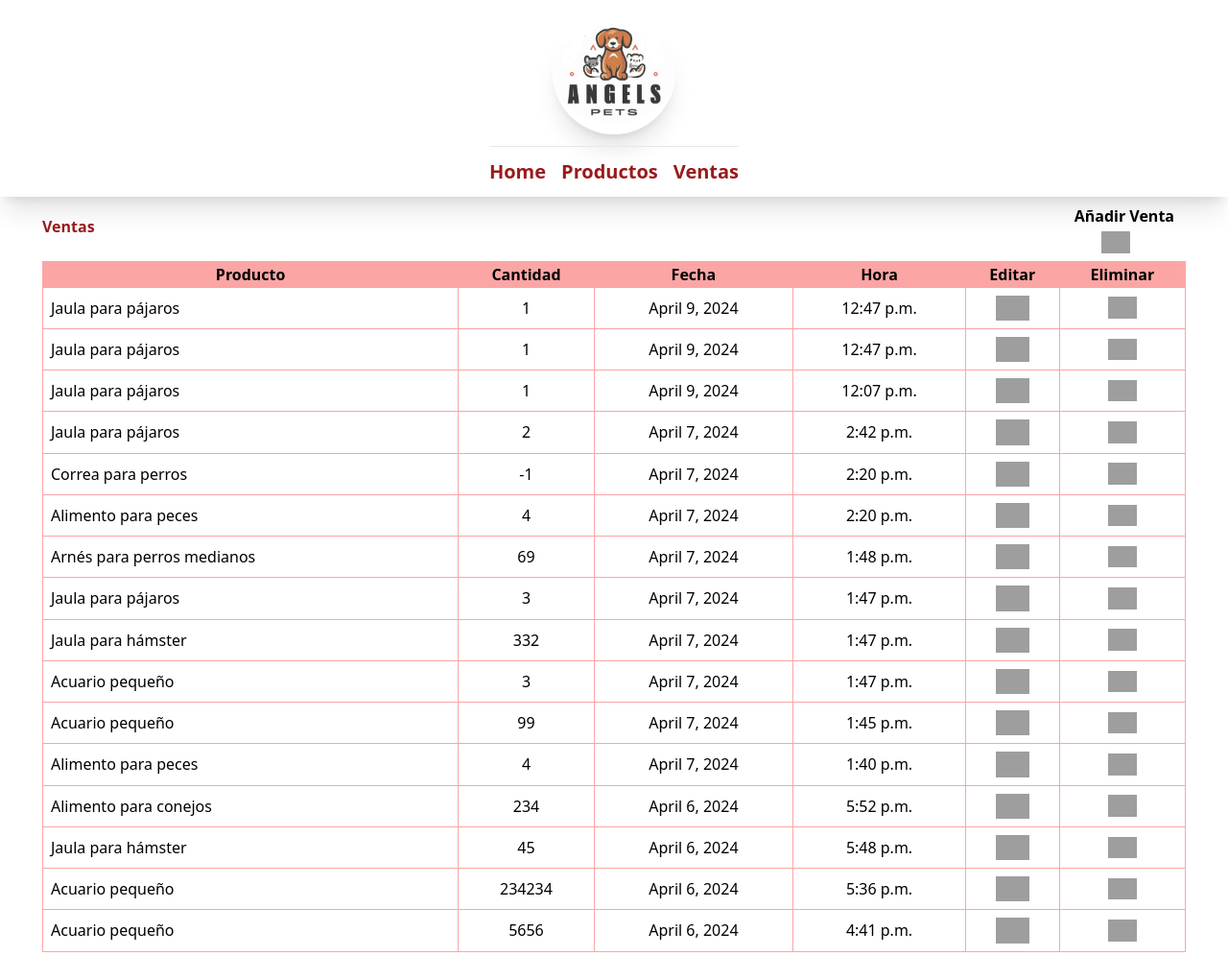
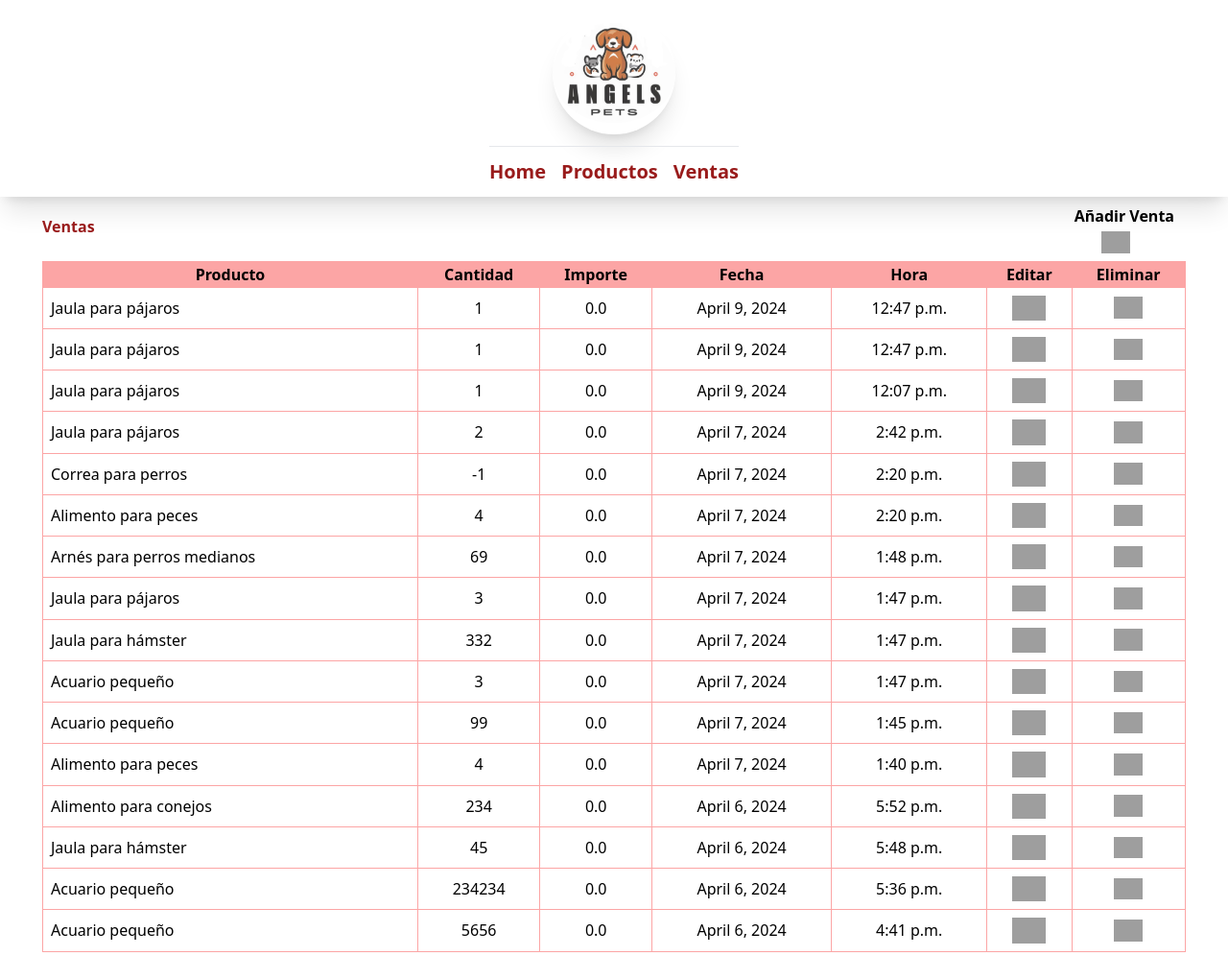
Before and after one commit to henryglez02/pets_shop, a Django app: page /petshop/ventas in a window 1280 px wide. Shown: the whole page at 96% size. Run offline with Django 5.2, Linux system fonts and the light colour scheme; data comes from the database, SQL or seed files in the repository; both versions use the stored data as it was after the commit; some libraries are stand-ins or nearby versions; grey boxes are pictures that could not be loaded.

Commit message:
add importe and create exception page

```diff
--- a/internal_shop_app/models.py
+++ b/internal_shop_app/models.py
@@ -1,3 +1,4 @@
+from typing import Any
 from django.db import models
 
 # Create your models here.
@@ -14,8 +15,9 @@ class Producto(models.Model):
 
 
 class Venta(models.Model):
-    id_producto = models.ForeignKey(Producto, on_delete=models.CASCADE)
+    id_producto = models.ForeignKey(Producto, on_delete=models.RESTRICT)
     cantidad = models.IntegerField(max_length=50)
+    importe = models.FloatField(max_length=50, default=0)
     fecha = models.DateField(auto_now_add=True)
     hora = models.TimeField(auto_now_add=True)
 
--- /dev/null
+++ b/internal_shop_app/templates/exceptions.html
@@ -0,0 +1,5 @@
+<div>
+  <h1>Ha ocurrido el siguiente error:</h1>
+  <h2>{{error}}</h2>
+  <a href="{% url 'home'%}"><h3>Volver a Inicio</h3></a>
+</div>
--- a/internal_shop_app/templates/tabla_venta.html
+++ b/internal_shop_app/templates/tabla_venta.html
@@ -18,6 +18,8 @@
       <tr class="bg-red-300 text-black">
         <th class="border border-red-300">Producto</th>
         <th class="border border-red-300">Cantidad</th>
+        <th class="border border-red-300">Importe</th>
+
         <th class="border border-red-300">Fecha</th>
         <th class="border border-red-300">Hora</th>
         <th class="border border-red-300">Editar</th>
@@ -29,13 +31,14 @@
 
       <tr>
         <td class="border border-red-300 p-2">{{venta.id_producto}}</td>
-        <td class="border border-red-300 text-center p-2">
-          {{venta.cantidad}}
-        </td>
+        <td class="border border-red-300 text-center p-2">{{venta.cantidad}}</td>
+        <td class="border border-red-300 text-center p-2">{{venta.importe}}</td>
         <td class="border border-red-300 text-center p-2">{{venta.fecha}}</td>
         <td class="border border-red-300 text-center p-2">{{venta.hora}}</td>
-        <td class="border border-red-300 p-2  ">
-          <a class="flex items-center justify-center " href="{% url 'editar venta' venta.id  %}"
+        <td class="border border-red-300 p-2">
+          <a
+            class="flex items-center justify-center"
+            href="{% url 'editar venta' venta.id  %}"
             ><img
               width="35"
               height="35"
@@ -44,7 +47,9 @@
           /></a>
         </td>
         <td class="border border-red-300 p-2">
-          <a class="flex items-center justify-center " href="{% url 'eliminar venta' venta.id  %}"
+          <a
+            class="flex items-center justify-center"
+            href="{% url 'eliminar venta' venta.id  %}"
             ><img
               width="30"
               height="30"
--- a/internal_shop_app/views.py
+++ b/internal_shop_app/views.py
@@ -14,8 +14,8 @@ def home_view(request):
 def tabla_view(request):
     template = "mostrar_tabla.html"
     productos = Producto.objects.all()
-    tipo = list(productos)
-    return render(request, template, {"productos": productos, "tipo": tipo})
+
+    return render(request, template, {"productos": productos})
 
 
 def tabla_venta_view(request):
@@ -57,9 +57,14 @@ def eliminar_producto_view(request, id_prod):
 
 
 def eliminar_producto_yes_view(request, id_prod):
-    producto = Producto.objects.get(pk=id_prod)
-    producto.delete()
-    return redirect("tabla")
+    try:
+        producto = Producto.objects.get(pk=id_prod)
+        producto.delete()
+        return redirect("tabla")
+    except Exception as e:
+        return render(request, "exceptions.html", {"error": str(e)})
+
+
 
 
 def agregar_venta_view(request):
```
Also changed, not shown: db.sqlite3, internal_shop_app/migrations/0003_venta_importe_alter_venta_id_producto.py (added).
